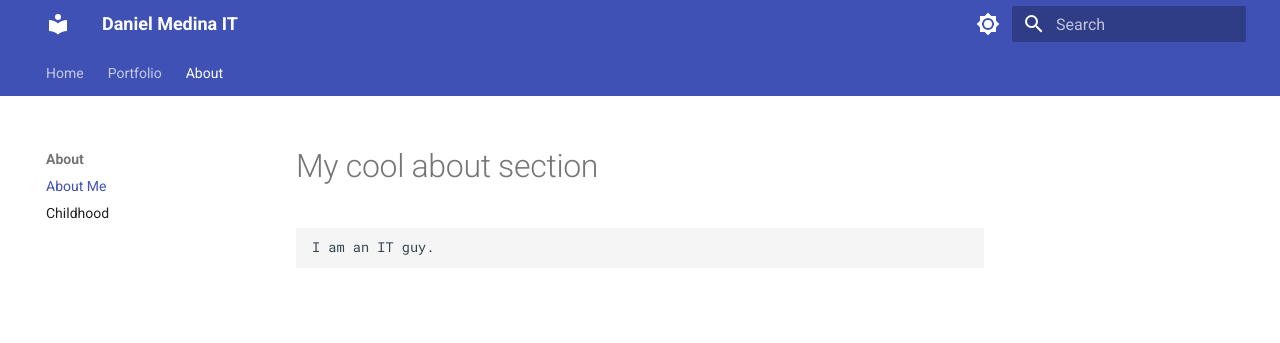
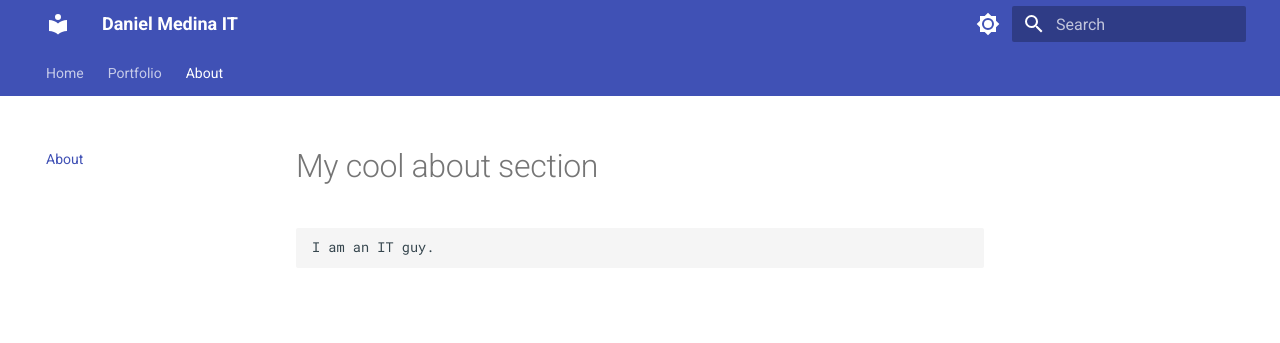
Before and after one commit to DanMedinaGH/IT_portfolio, an MkDocs documentation site: the page built from docs/about/about.md, in a window 1280 px wide. Shown: the top 343 px of the page. Built offline with MkDocs 1.6.1 and Material for MkDocs 9.7.7, drawn with Linux system fonts in a browser that asks for light colours.

Commit message:
Removed childhood page from about section

```diff
--- a/mkdocs.yml
+++ b/mkdocs.yml
@@ -44,8 +44,6 @@ nav:
         - Emails: portfolio/active_directory/active_directory_emails/active_directory_emails.md
       - Office 365:
         - Setup: portfolio/office_365/office_365.md
-  - About:
-      - About Me: about/about.md
-      - Childhood: about/childhood.md
+  - About: about/about.md
 
 use_directory_urls: true
```
Also changed, not shown: docs/about/childhood.md (deleted, +0 -11 lines).
